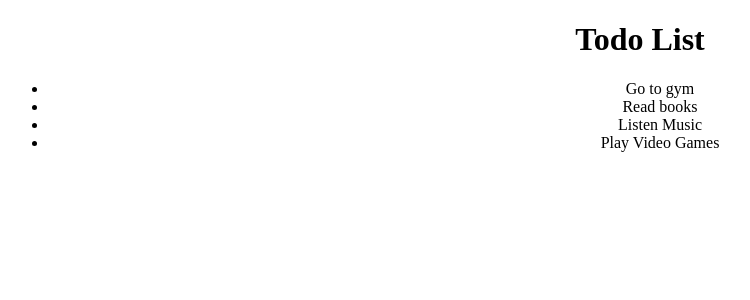
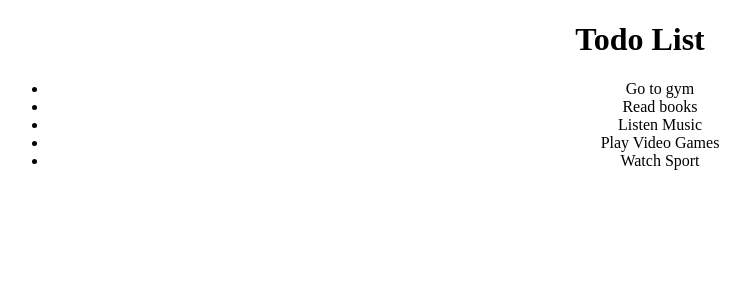
Before and after one commit to Code-the-Dream-School/ctd-react-egret, a React (Create React App) app: page / in a window 1280 px wide. Shown: the top 300 px of the page, without its empty margins (0-750 px from the left). Built offline with nearby package versions, Linux system fonts and the light colour scheme; the HTML template or start-up script is replaced by a standard one.

Commit message:
Final Akmal

```diff
--- a/src/App.js
+++ b/src/App.js
@@ -13,6 +13,10 @@ const todoList = [{
 },{
   id: 4,
   title: "Play Video Games"
+},
+{
+  id: 5,
+  title: "Watch Sport"
 }
 ]
 
```
